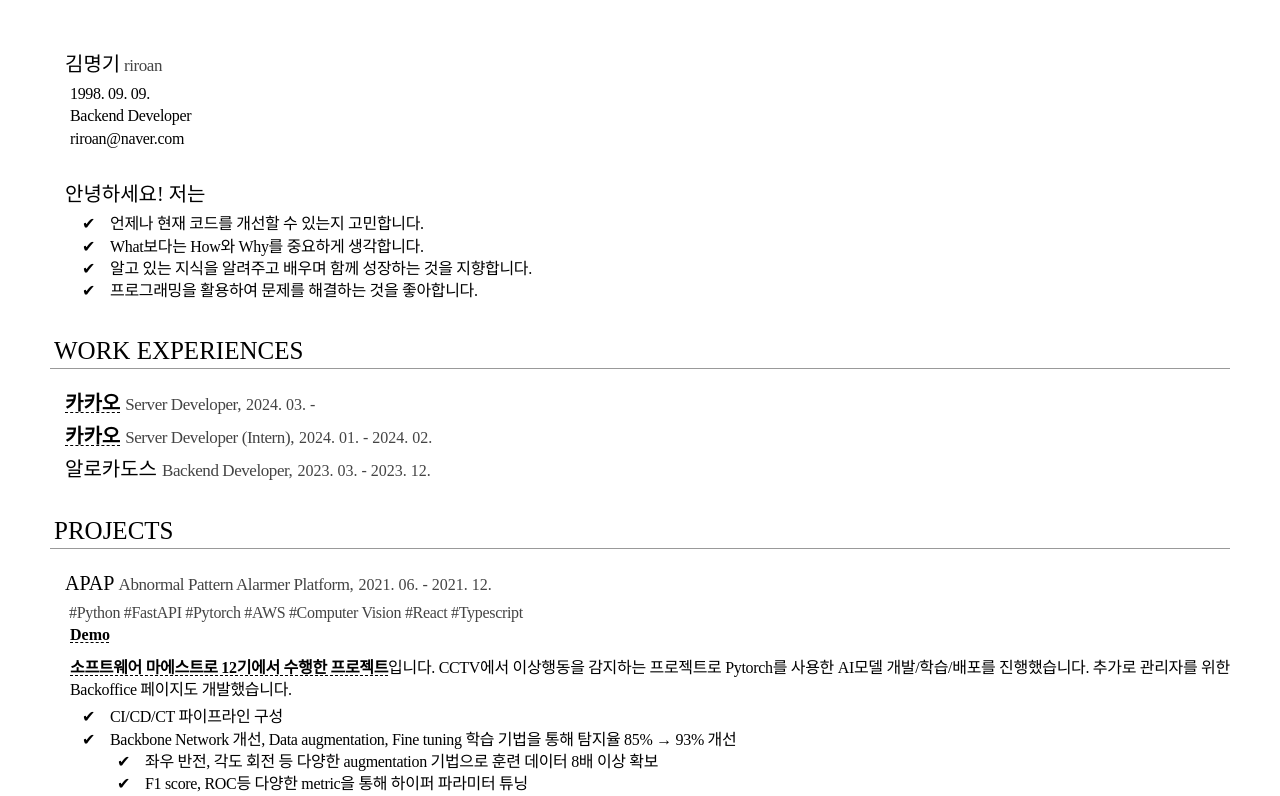
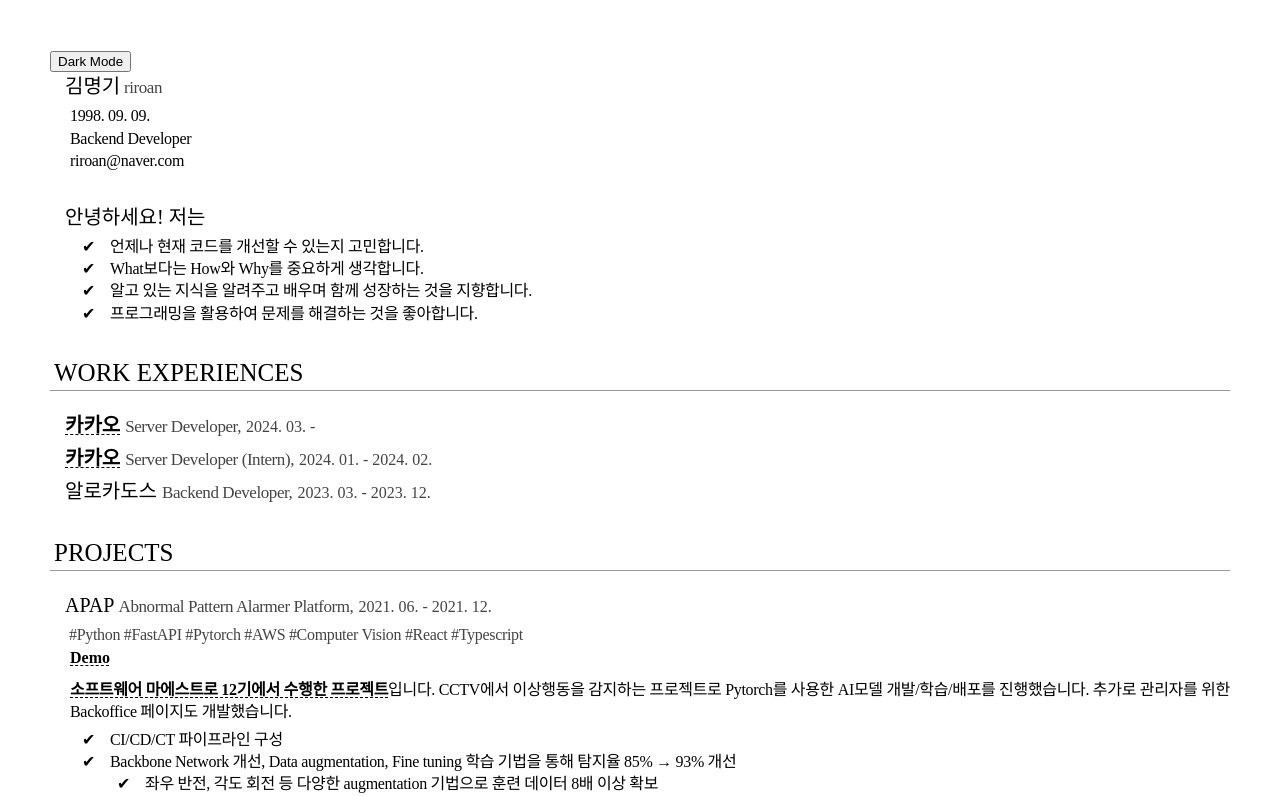
Before and after one commit to riroan/riroan.com, a React (Create React App) app in the folder riroan/: page / in a window 1280 px wide. Shown: the top 796 px of the page. Built offline with nearby package versions, Linux system fonts and the light colour scheme; a web font is replaced by a local one.

Commit message:
다크모드 리덕스 적용

```diff
--- a/riroan/src/App.js
+++ b/riroan/src/App.js
@@ -1,4 +1,5 @@
 import React, { useState } from 'react'
+import { UseDispatch, useDispatch } from 'react-redux'
 import A from './components/A'
 import Assist from './components/Assist'
 import Div from './components/Div'
@@ -12,11 +13,20 @@
 import Ul from './components/Ul'
 import './App.css'
 import Link from './components/Link'
+import { darkmodeActions } from './app/darkmodeSlice';
 
 export default function App() {
 	const [visible, setVisible] = useState(true)
+	const dispatch = useDispatch()
 	return (
 		<div className="DefaultContainer">
+			<button
+				onClick={() => {
+					dispatch(darkmodeActions.toggle());
+				}}
+			>
+				Dark Mode
+			</button>
 			<Div>
 				<H2>
 					김명기<Assist> riroan</Assist>
--- /dev/null
+++ b/riroan/src/app/darkmodeSlice.js
@@ -0,0 +1,19 @@
+import { createSlice } from '@reduxjs/toolkit'
+
+const darkmodeSlice = createSlice({
+	name: 'darkmode',
+	initialState: {
+		darkmode: '',
+	},
+	reducers: {
+		toggle(state) {
+			if (state.darkmode === '') {
+				state.darkmode = 'darkmode'
+			} else {
+				state.darkmode = ''
+			}
+		},
+	},
+})
+export const darkmodeActions = darkmodeSlice.actions
+export default darkmodeSlice
--- /dev/null
+++ b/riroan/src/app/store.js
@@ -0,0 +1,6 @@
+import { configureStore } from '@reduxjs/toolkit'
+import darkmodeSlice from './darkmodeSlice'
+
+const store = configureStore({ reducer: { darkmode: darkmodeSlice.reducer } })
+
+export default store
--- a/riroan/src/index.js
+++ b/riroan/src/index.js
@@ -3,6 +3,12 @@
 import App from './App'
 import './reset.css'
 import './default.css'
+import { Provider } from 'react-redux'
+import store from './app/store'
 
 const root = ReactDOM.createRoot(document.getElementById('root'))
-root.render(<App />)
+root.render(
+	<Provider store={store}>
+		<App />
+	</Provider>
+)
```
